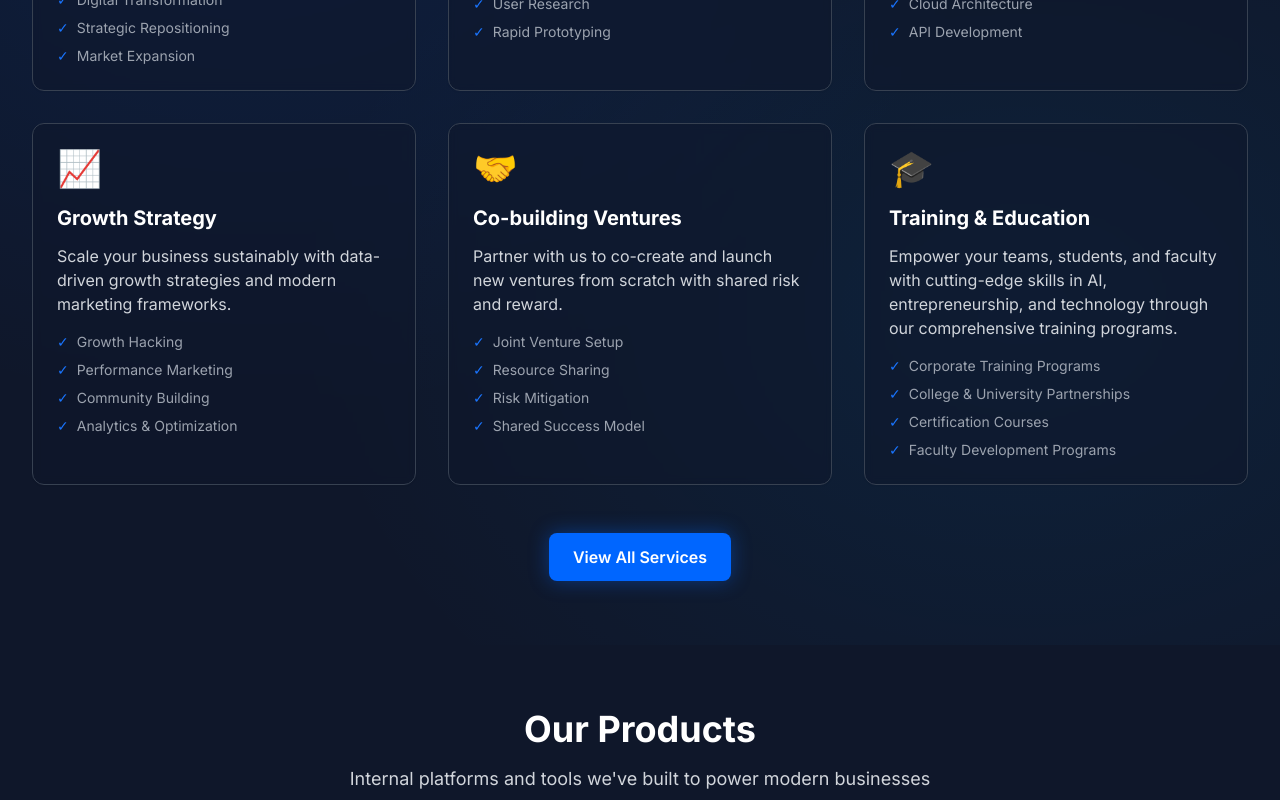
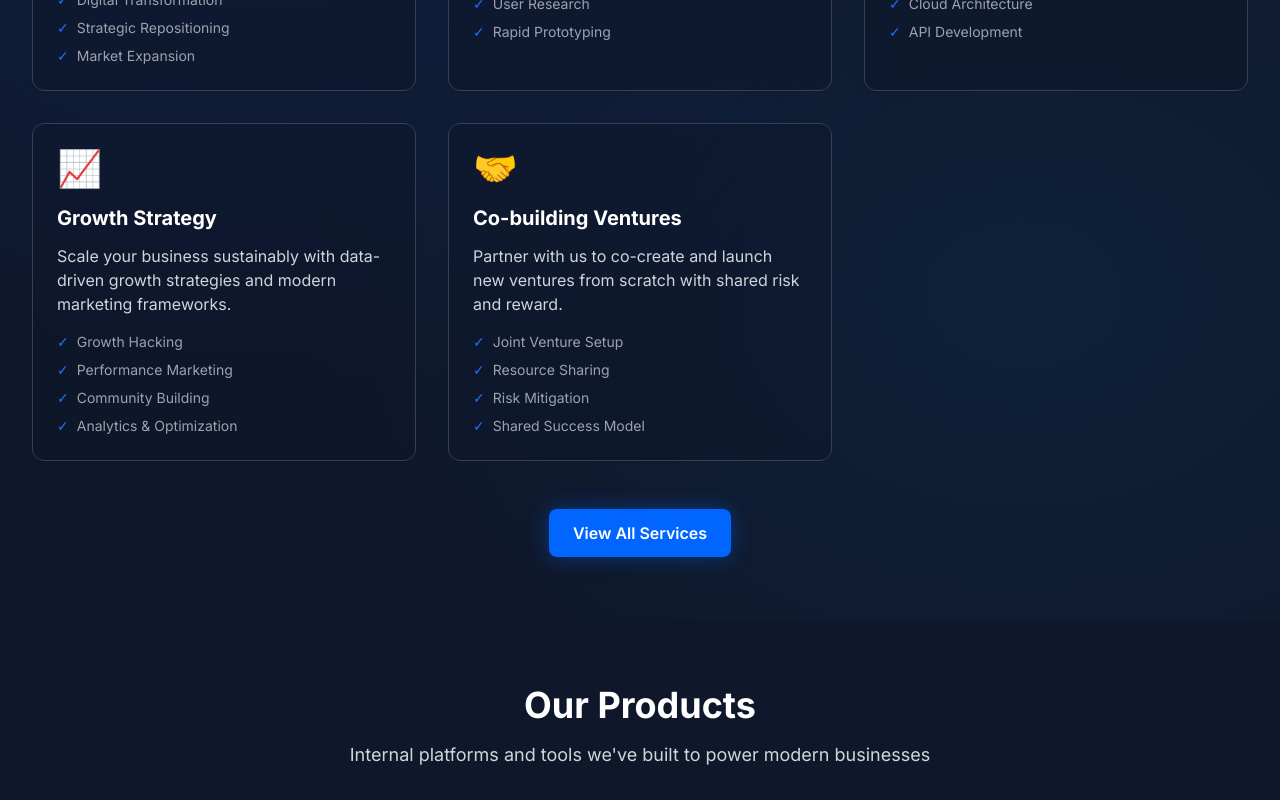
Before and after one commit to manishkesarwa2/Ideasphere, a Next.js app: page / in a window 1280 px wide. Shown: the part 1600-2400 px from the top of the page. Built offline with nearby package versions, Linux system fonts and the light colour scheme.

Commit message:
updated copywrite

```diff
--- a/components/layout/Footer.tsx
+++ b/components/layout/Footer.tsx
@@ -134,7 +134,7 @@ const Footer = () => {
         <div className="mt-8 pt-8 border-t border-gray-800">
           <div className="flex flex-col md:flex-row justify-between items-center">
             <p className="text-gray-400 text-sm">
-              © 2026 Ideasphere Knowledge Partner Pvt Ltd. All rights reserved.
+              © 2023 Ideasphere Knowledge Partner Pvt Ltd. All rights reserved.
             </p>
             <div className="flex space-x-6 mt-4 md:mt-0">
               <div className="text-gray-400 cursor-not-allowed" aria-label="LinkedIn">
--- a/data/content.ts
+++ b/data/content.ts
@@ -58,18 +58,6 @@ export const services = [
       "Resource Sharing",
       "Risk Mitigation",
       "Shared Success Model"
-    ]
-  },
-  {
-    id: 6,
-    title: "Training & Education",
-    description: "Empower your teams, students, and faculty with cutting-edge skills in AI, entrepreneurship, and technology through our comprehensive training programs.",
-    icon: "🎓",
-    features: [
-      "Corporate Training Programs",
-      "College & University Partnerships",
-      "Certification Courses",
-      "Faculty Development Programs"
     ]
   }
 ];
```
